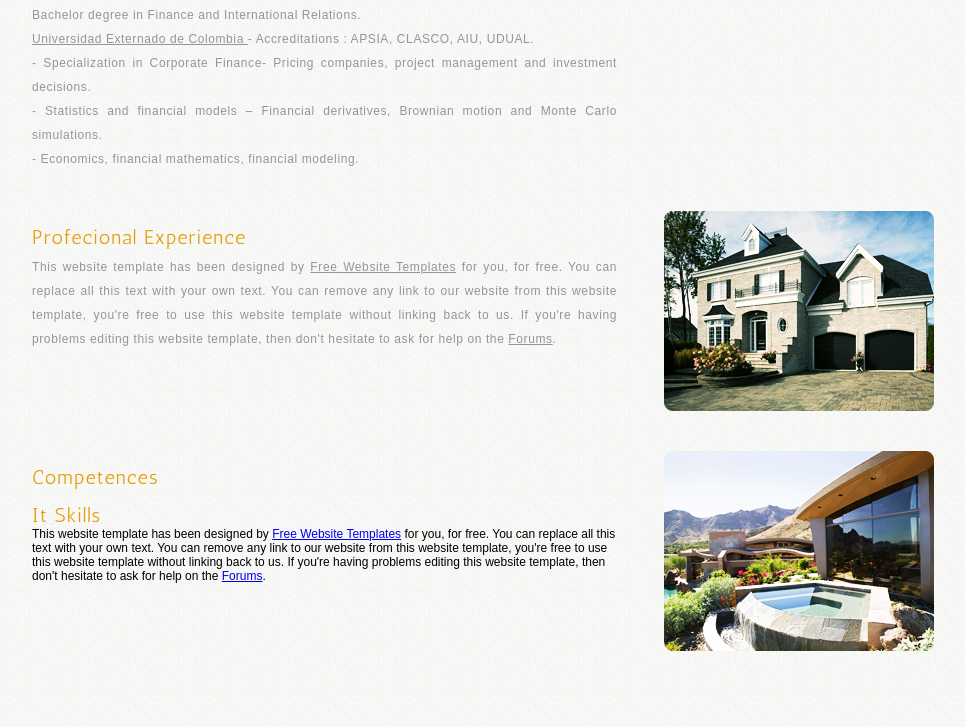
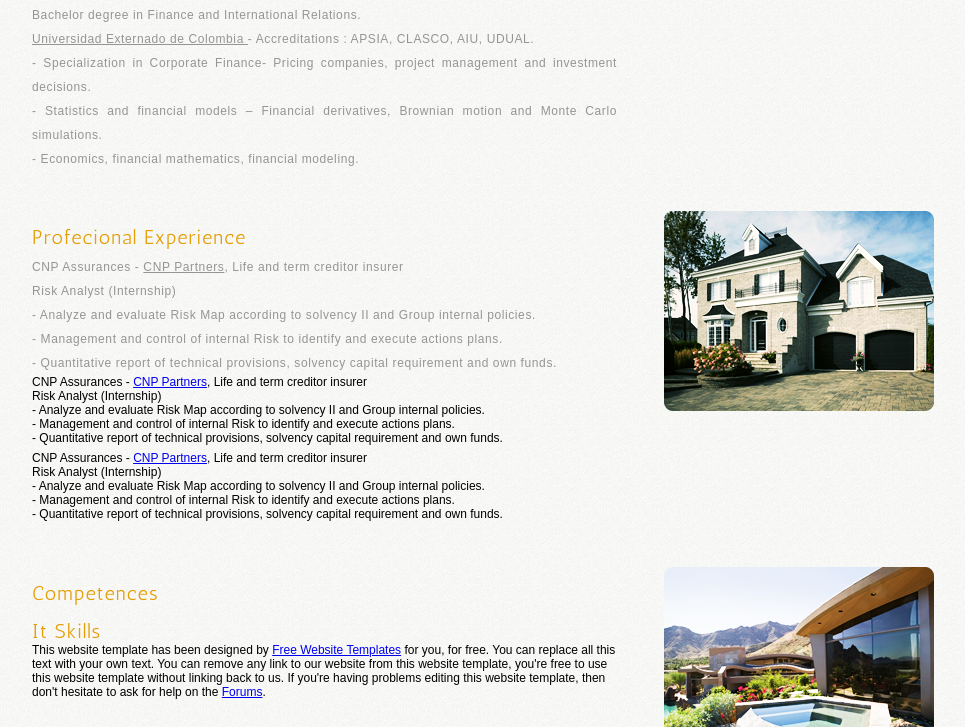
Before and after one commit to GeorgeVargasContreras/Example-Web, a plain HTML site: page subdivisions.html in a window 1280 px wide. Shown: the part 635-1362 px from the top of the page, without its empty margins (157-1122 px from the left). Drawn offline with Linux system fonts and the light colour scheme.

Commit message:
Update subdivisions.html

```diff
--- a/subdivisions.html
+++ b/subdivisions.html
@@ -59,8 +59,10 @@
 				<div>
 					<h3>Profecional Experience</h3>
 					<p>
-						This website template has been designed by <a href="http://www.freewebsitetemplates.com/">Free Website Templates</a> for you, for free. You can replace all this text with your own text. You can remove any link to our website from this website template, you're free to use this website template without linking back to us. If you're having problems editing this website template, then don't hesitate to ask for help on the <a href="http://www.freewebsitetemplates.com/forums/">Forums</a>.
-					</p>
+						CNP Assurances - <a href="https://www.cnppartners.es/">CNP Partners</a>, Life and term creditor insurer <br> Risk Analyst (Internship) <br> - Analyze and evaluate Risk Map according to solvency II and Group internal policies. <br> - Management and control of internal Risk to identify and execute actions plans. <br> - Quantitative report of technical provisions, solvency capital requirement and own funds. 			</p>
+				                CNP Assurances - <a href="https://www.cnppartners.es/">CNP Partners</a>, Life and term creditor insurer <br> Risk Analyst (Internship) <br> - Analyze and evaluate Risk Map according to solvency II and Group internal policies. <br> - Management and control of internal Risk to identify and execute actions plans. <br> - Quantitative report of technical provisions, solvency capital requirement and own funds. 			</p>
+				                CNP Assurances - <a href="https://www.cnppartners.es/">CNP Partners</a>, Life and term creditor insurer <br> Risk Analyst (Internship) <br> - Analyze and evaluate Risk Map according to solvency II and Group internal policies. <br> - Management and control of internal Risk to identify and execute actions plans. <br> - Quantitative report of technical provisions, solvency capital requirement and own funds. 			</p>
+				        </p>
 				</div>
 				<a href="blog.html"><img src="images/subdivision3.png" alt=""></a>
 			</li>
```
